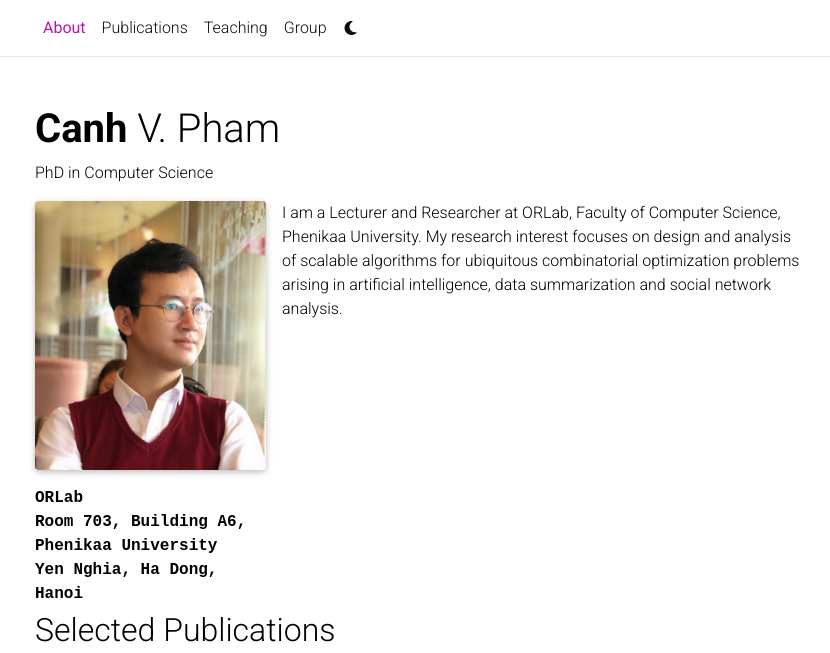
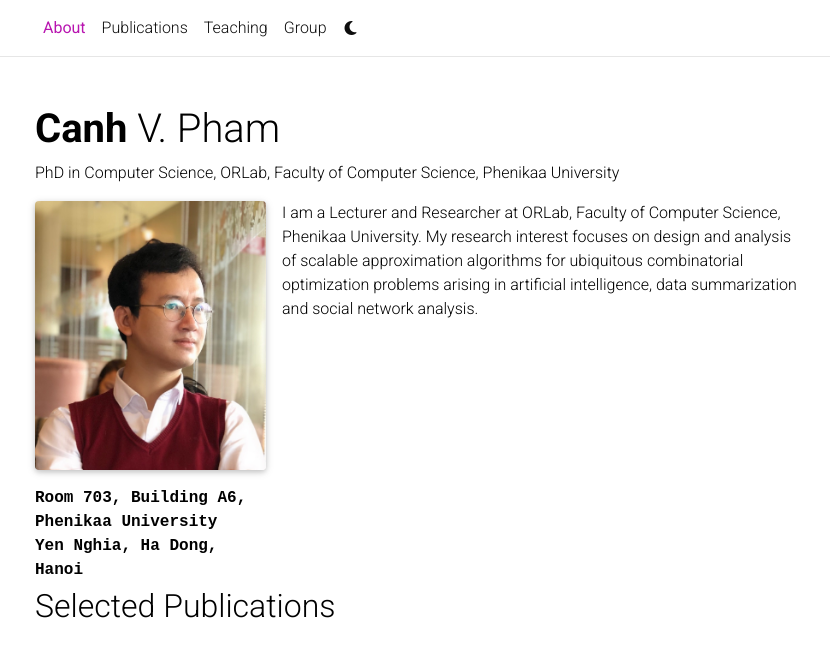
Before and after one commit to cvpham1989/cvpham1989.github.io, a Jekyll site: the page built from _pages/about.md, in a window 1280 px wide and 1200 px high, cut to the strip 0-653 px from the top of the window. Shown: the whole strip, without its empty margins (220-1050 px from the left). Built offline with Jekyll 4.4.1, drawn with Linux system fonts in a browser that asks for light colours; full-size pictures stand in for the smaller copies a plugin makes; some web fonts are replaced; comment, search, counter and statistics services are not loaded; a style sheet for code colours, icons or effects is not loaded.

Commit message:
Update about.md

```diff
--- a/_pages/about.md
+++ b/_pages/about.md
@@ -2,14 +2,13 @@
 layout: about
 title: About
 permalink: /
-subtitle: PhD in Computer Science
+subtitle: PhD in Computer Science, ORLab, Faculty of Computer Science, Phenikaa University
 
 profile:
   align: left
   image: prof_pic.jpg
   image_circular: false # crops the image to make it circular
   more_info: >
-    <p>ORLab</p>
     <p>Room 703, Building A6, Phenikaa University</p>
     <p>Yen Nghia, Ha Dong, Hanoi</p>
 
@@ -19,4 +18,4 @@ selected_papers: true # includes a list of papers marked as "selected={true}"
 social: true  # includes social icons at the bottom of the page
 ---
 
-I am a Lecturer and Researcher at ORLab, Faculty of Computer Science, Phenikaa University. My research interest focuses on design and analysis of scalable algorithms for ubiquitous combinatorial optimization problems arising in artificial intelligence, data summarization and social network analysis.
+I am a Lecturer and Researcher at ORLab, Faculty of Computer Science, Phenikaa University. My research interest focuses on design and analysis of scalable approximation algorithms for ubiquitous combinatorial optimization problems arising in artificial intelligence, data summarization and social network analysis.
```
